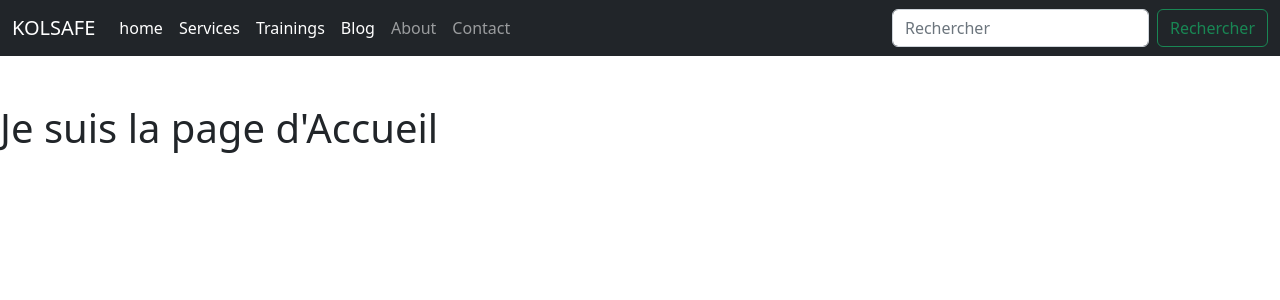
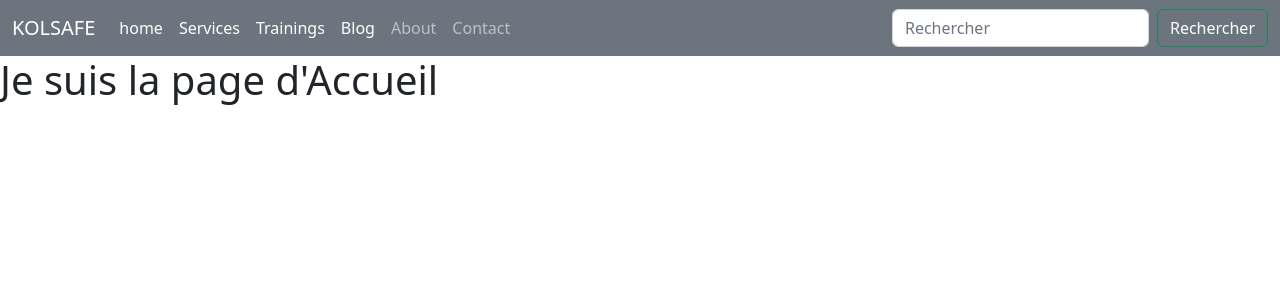
Before and after one commit to AbassRGV/AbassRGV, a Django app: page / in a window 1280 px wide. Shown: the top 300 px of the page. Run offline with Django 5.2, Linux system fonts and the light colour scheme.

Commit message:
Changement de navbar
le changement de couleur de navbar

```diff
--- /dev/null
+++ b/Kolsafe/home/static/css/style.css
@@ -0,0 +1,4 @@
+/* Styles généraux */
+body {
+    font-family: Arial, sans-serif;
+}
--- /dev/null
+++ b/Kolsafe/home/static/js/main.js
@@ -0,0 +1 @@
+//alert('veve');
--- a/Kolsafe/home/templates/home/base.html
+++ b/Kolsafe/home/templates/home/base.html
@@ -12,16 +12,12 @@
     <header>
         {% include 'home/navbar.html' %}
     </header>
-    <br><br>
 
-    <section>
+<section>
+{% block section %}
 
-        {% block section %}
-
-        {% endblock %}
-
-    </section>
-
+{% endblock %}
+</section>
     <script src="https://cdn.jsdelivr.net/npm/@popperjs/core@2.11.6/dist/umd/popper.min.js" integrity="sha384-oBqDVmMz9ATKxIep9tiCxS/Z9fNfEXiDAYTujMAeBAsjFuCZSmKbSSUnQlmh/jp3" crossorigin="anonymous"></script>
     <script src="https://cdn.jsdelivr.net/npm/bootstrap@5.2.3/dist/js/bootstrap.min.js" integrity="sha384-cuYeSxntonz0PPNlHhBs68uyIAVpIIOZZ5JqeqvYYIcEL727kskC66kF92t6Xl2V" crossorigin="anonymous"></script>
 
--- a/Kolsafe/home/templates/home/navbar.html
+++ b/Kolsafe/home/templates/home/navbar.html
@@ -1,4 +1,4 @@
-<nav class="navbar navbar-expand-lg navbar-dark bg-dark">
+<nav class="navbar navbar-expand-lg navbar-dark bg-secondary">
   <div class="container-fluid">
     <a class="navbar-brand" href="{% url 'home' %}">KOLSAFE</a>
     <button class="navbar-toggler" type="button" data-bs-toggle="collapse" data-bs-target="#navbarSupportedContent" aria-controls="navbarSupportedContent" aria-expanded="false" aria-label="Toggle navigation">
@@ -34,7 +34,7 @@
       </ul>
       <form class="d-flex">
         <input class="form-control me-2" type="search" placeholder="Rechercher" aria-label="Rechercher">
-          <button class="btn btn-outline-success" type="submit">Rechercher</button>
+        <button class="btn btn-outline-success text-white" type="submit">Rechercher</button>
       </form>
     </div>
   </div>
```
Lines whose indentation alone changed are shown as unchanged.
